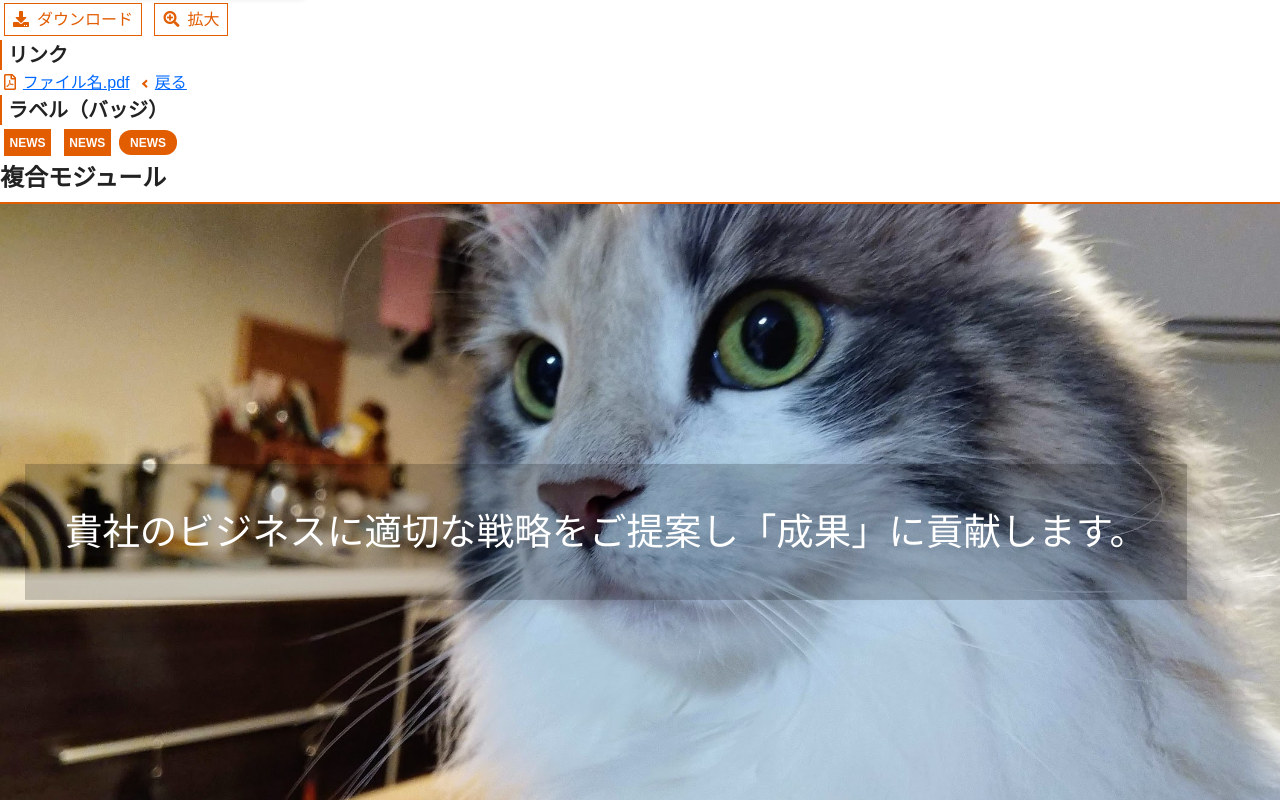
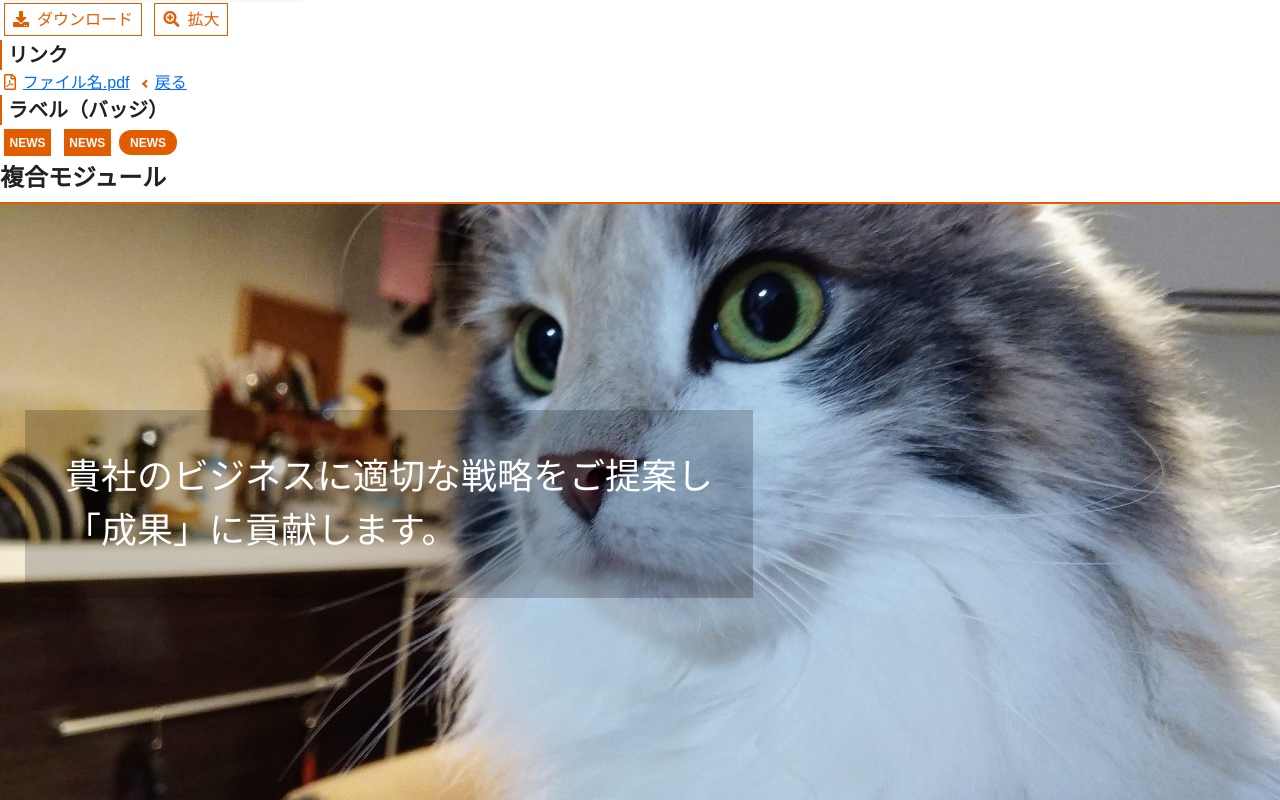
Before and after one commit to D-A-I/css-sample, a website: page index.html in a window 1280 px wide. Shown: the part 391-1191 px from the top of the page. Drawn offline with Linux system fonts and the light colour scheme.

Commit message:
fix: ヒーローイメージのサイズ指定の誤り修正

```diff
--- a/assets/style.scss
+++ b/assets/style.scss
@@ -253,7 +253,7 @@ img {
 }
 
 /* composite modules */
-@include media(l) {
+@include media(m) {
   .only-lg {
     display: none;
   }
@@ -288,7 +288,7 @@ img {
     background-color: rgba(0, 0, 0, 0.2);
     transform: translateY(-50%);
   }
-  @include media(m) {
+  @include media(l) {
     & {
       height: 600px;
     }
@@ -299,9 +299,6 @@ img {
   @include media(m) {
     & {
       height: 300px;
-    }
-    &__inner {
-      margin-left: auto;
     }
     &__title {
       left: 50%;
```
Also changed, not shown: assets/style.css, 1 other file.
